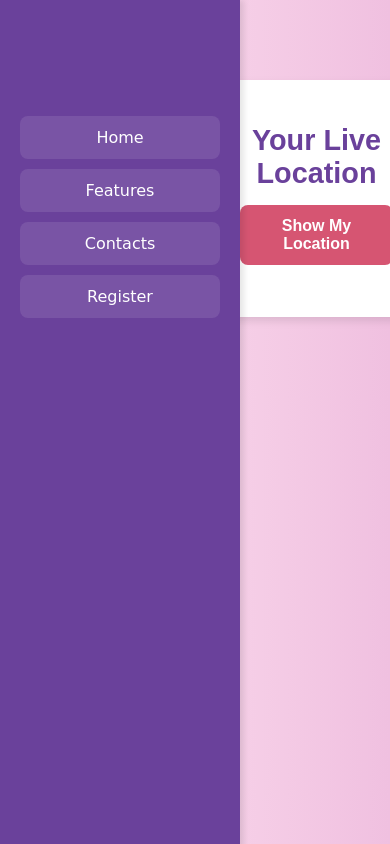
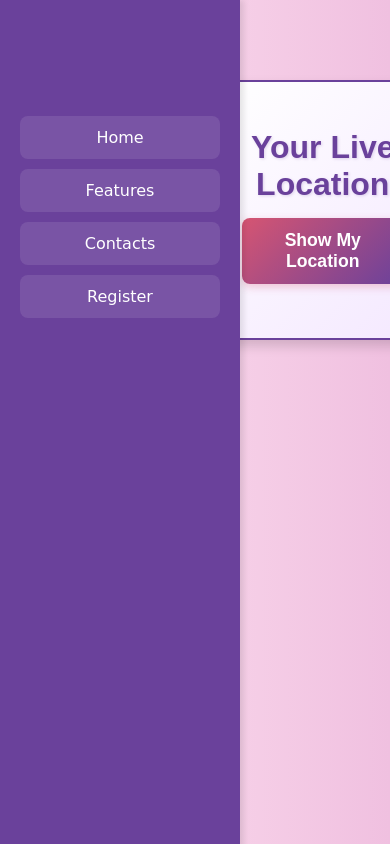
Before and after one commit to pakhisaxena001/Astra, a plain HTML site: page live-location.html in a window 390 px wide. Shown: the top 844 px of the page. Drawn offline with Linux system fonts and the light colour scheme.

Commit message:
Update style.css

```diff
--- a/style.css
+++ b/style.css
@@ -503,58 +503,82 @@ body {
 
 
 
-
 /* Live Location Page */
 .location-container {
     max-width: 600px;
     width: 90%;
-    margin: 80px auto; /* Added margin to prevent overlap */
-    padding: 20px;
-    background: white;
-    border-radius: 10px;
-    box-shadow: 0 4px 8px rgba(0, 0, 0, 0.1);
+    margin: 80px auto;
+    padding: 25px;
+    background: linear-gradient(135deg, #ffffff, #f4e8ff);
+    border-radius: 12px;
+    box-shadow: 0 6px 12px rgba(0, 0, 0, 0.15);
     text-align: center;
+    border: 2px solid #6a419b;
 }
 
 /* Heading */
 .location-container h2 {
     color: #6a419b;
-    font-size: 1.8rem;
+    font-size: 2rem;
+    font-weight: bold;
     margin-bottom: 15px;
+    text-shadow: 1px 1px 3px rgba(106, 65, 155, 0.2);
 }
 
 /* Location Status Text */
 #location-status {
-    font-size: 1.1rem;
-    color: #555;
+    font-size: 1.2rem;
+    color: #444;
     margin-top: 10px;
+    font-weight: 500;
 }
 
 /* Button */
 .location-btn {
-    padding: 12px 20px;
-    background-color: #d65572;
+    padding: 14px 24px;
+    background: linear-gradient(135deg, #d65572, #6a419b);
     color: white;
     border: none;
     border-radius: 8px;
-    font-size: 1rem;
+    font-size: 1.1rem;
     font-weight: bold;
     cursor: pointer;
-    transition: 0.3s;
+    transition: all 0.3s ease;
     margin-bottom: 15px;
+    box-shadow: 0 3px 8px rgba(214, 85, 114, 0.3);
 }
+
 .location-btn:hover {
-    background-color: #e0678e;
-    transform: scale(1.05);
+    background: linear-gradient(135deg, #e0678e, #7b4db2);
+    transform: scale(1.07);
+    box-shadow: 0 5px 12px rgba(214, 85, 114, 0.3);
 }
 
 /* Google Maps Frame */
 #map {
     width: 100%;
     height: 400px;
-    border-radius: 10px;
-    box-shadow: 0 3px 6px rgba(0, 0, 0, 0.1);
-    margin-top: 10px;
+    border-radius: 12px;
+    box-shadow: 0 4px 10px rgba(0, 0, 0, 0.15);
+    margin-top: 15px;
+    border: 2px solid #6a419b;
+}
+
+/* Responsive Design */
+@media (max-width: 768px) {
+    .location-container {
+        width: 95%;
+        padding: 20px;
+    }
+
+    .location-btn {
+        width: 100%;
+        padding: 12px;
+    }
+
+    #map {
+        height: 300px;
+    }
 }
 
 
```
